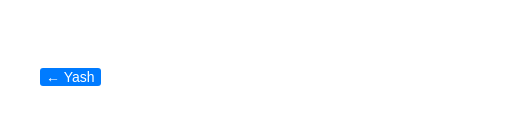
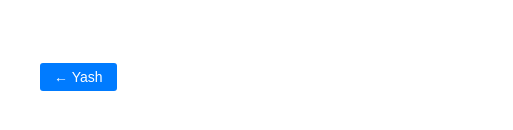
Before and after one commit to pranavponnusamy/pranavponnusamy.github.io, a plain HTML site: page index.html in a window 1280 px wide. Shown: the part 652-782 px from the top of the page, 0-513 px from the left. Drawn offline with Linux system fonts and the light colour scheme; a web font is replaced by a local one.

Commit message:
chore: Update button padding in footer

```diff
--- a/style.css
+++ b/style.css
@@ -197,7 +197,7 @@ footer {
     background-color: #007bff;
     color: white;
     border: none;
-    padding: 8px 16 px;
+    padding: 6px 14px;
     font-size: 14px;
     border-radius: 3px;
     cursor: pointer;
```
